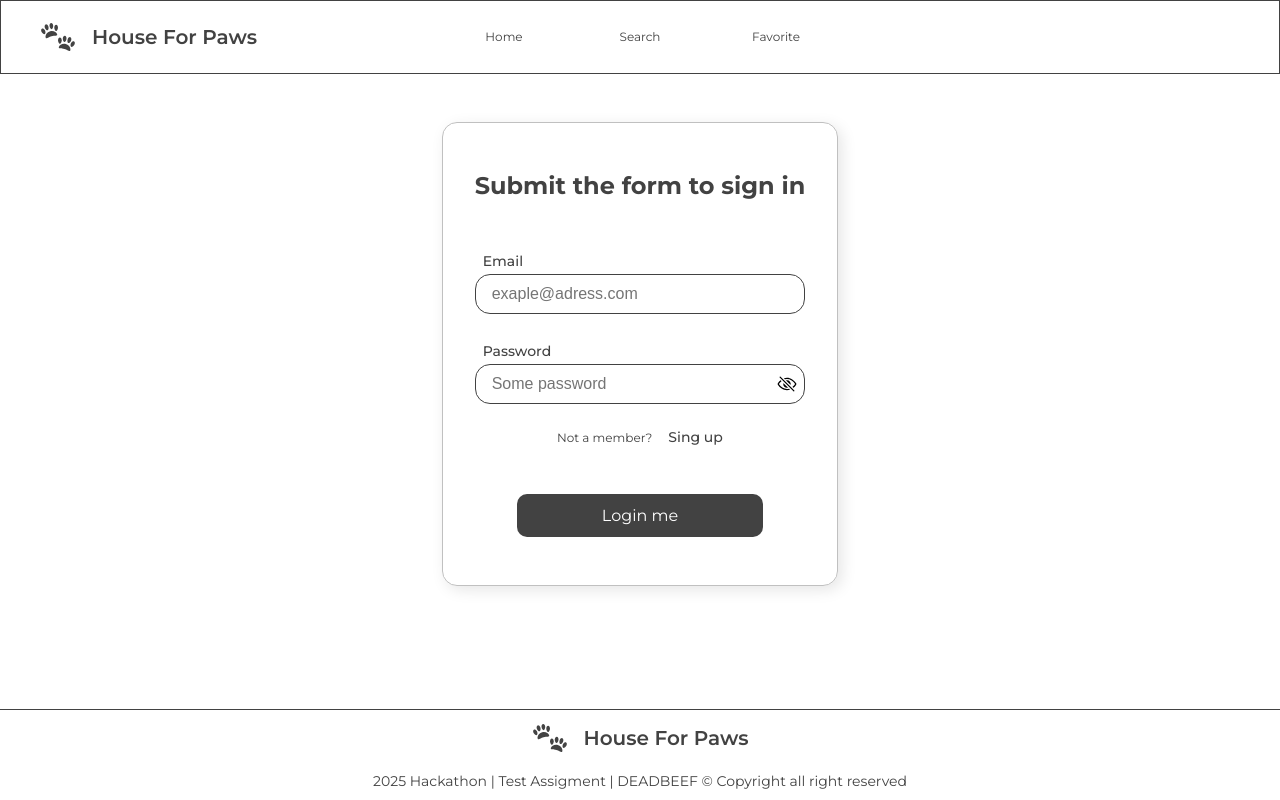
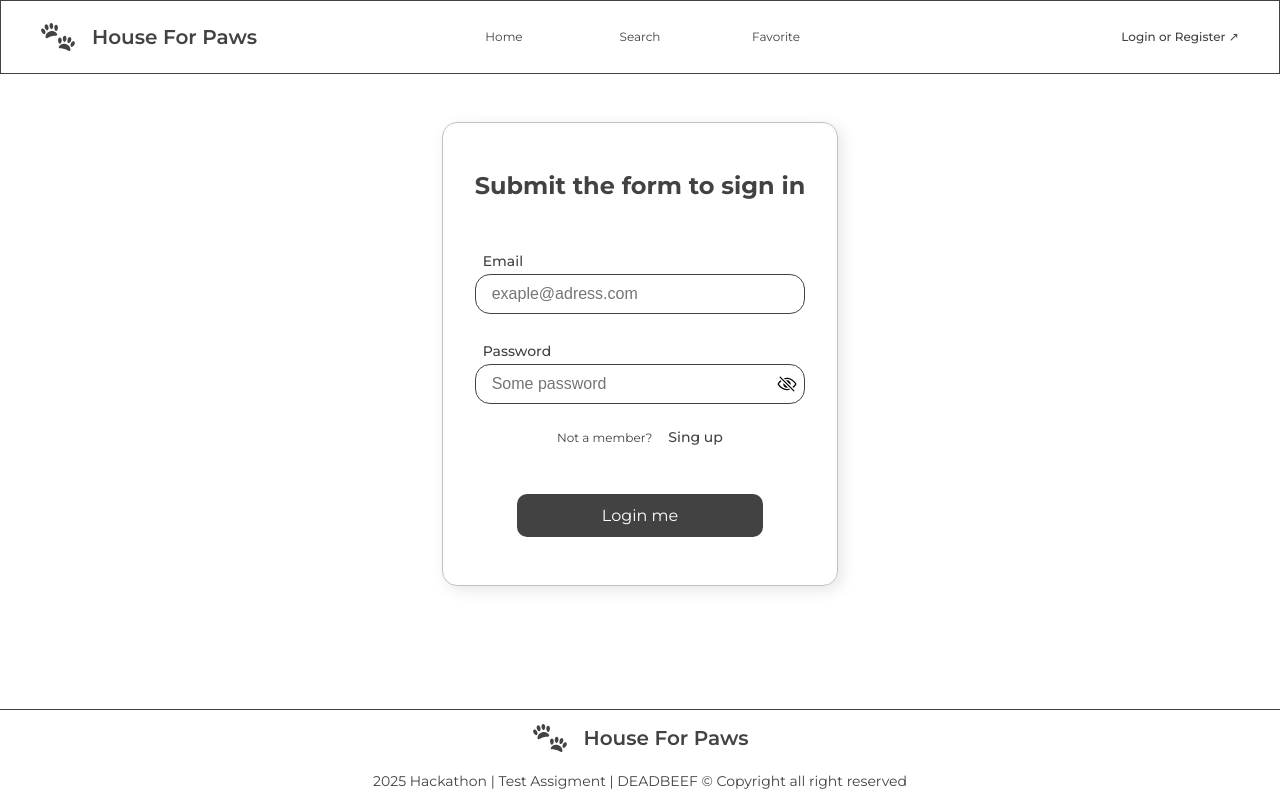
Before and after one commit to x4d47/hackathon2025-test, a React (Vite) app in the folder react-app/: page / in a window 1280 px wide. Built offline with nearby package versions, Linux system fonts and the light colour scheme; no server answers.

Commit message:
Fix header
Fixed account link

```diff
--- a/react-app/src/components/Header/Header.jsx
+++ b/react-app/src/components/Header/Header.jsx
@@ -11,42 +11,16 @@ import { useSelector } from "react-redux";
 import Logo from "../Logo/Logo.jsx";
 
 export default function Header({ children, ...props }) {
-	const location = useLocation();
-	const currentPath = location.pathname.slice(1);
-	const [isSearch, setIsSearch] = useState(false);
-	const [isProfile, setIsProfile] = useState(false);
-
 	const userName = useSelector((state) => state.auth.user.name);
-	// const isAuth = useSelector((state) => state.isAuthorizated);
-
-
-	useEffect(() => {
-		setIsSearch(() => {
-			if (currentPath === "search") {
-				return true;
-			} else {
-				return false;
-			}
-		});
-		setIsProfile(() => {
-			if (currentPath === "home") {
-				return true;
-			} else {
-				return false;
-			}
-		});
-	}, [currentPath]);
 
 	return (
 		<header className="header" {...props}>
 			<div className="header-wrapper container">
 				<Logo />
 				<ul className="links">{children}</ul>
-				{isProfile && (
-					<Link to="/profile" className="header__profile_link">
-						{userName || "Login or Register"} &#8599;
-					</Link>
-				)}
+				<Link to="/profile" className="header__profile_link">
+					{userName || "Login or Register"} &#8599;
+				</Link>
 			</div>
 		</header>
 	);
```
